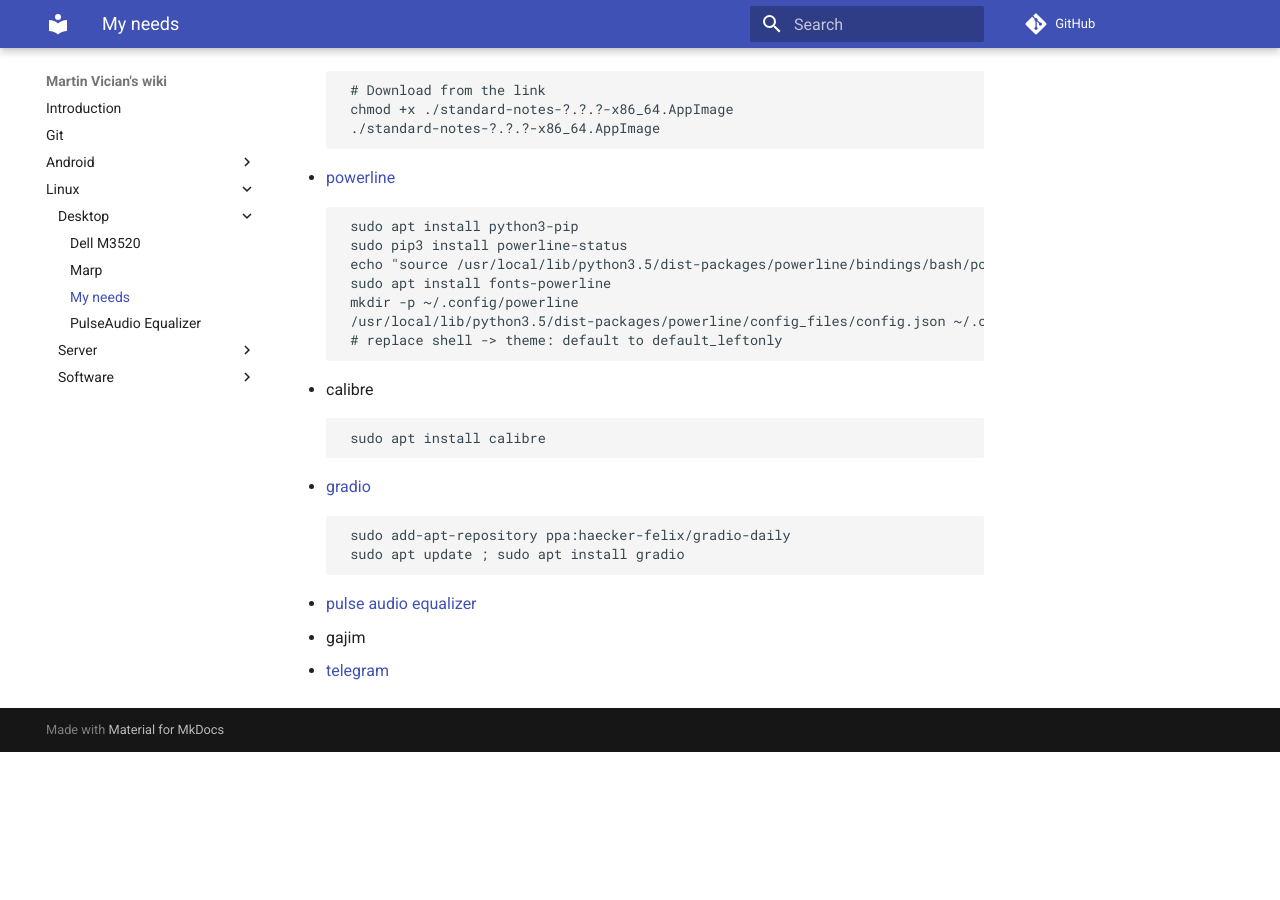
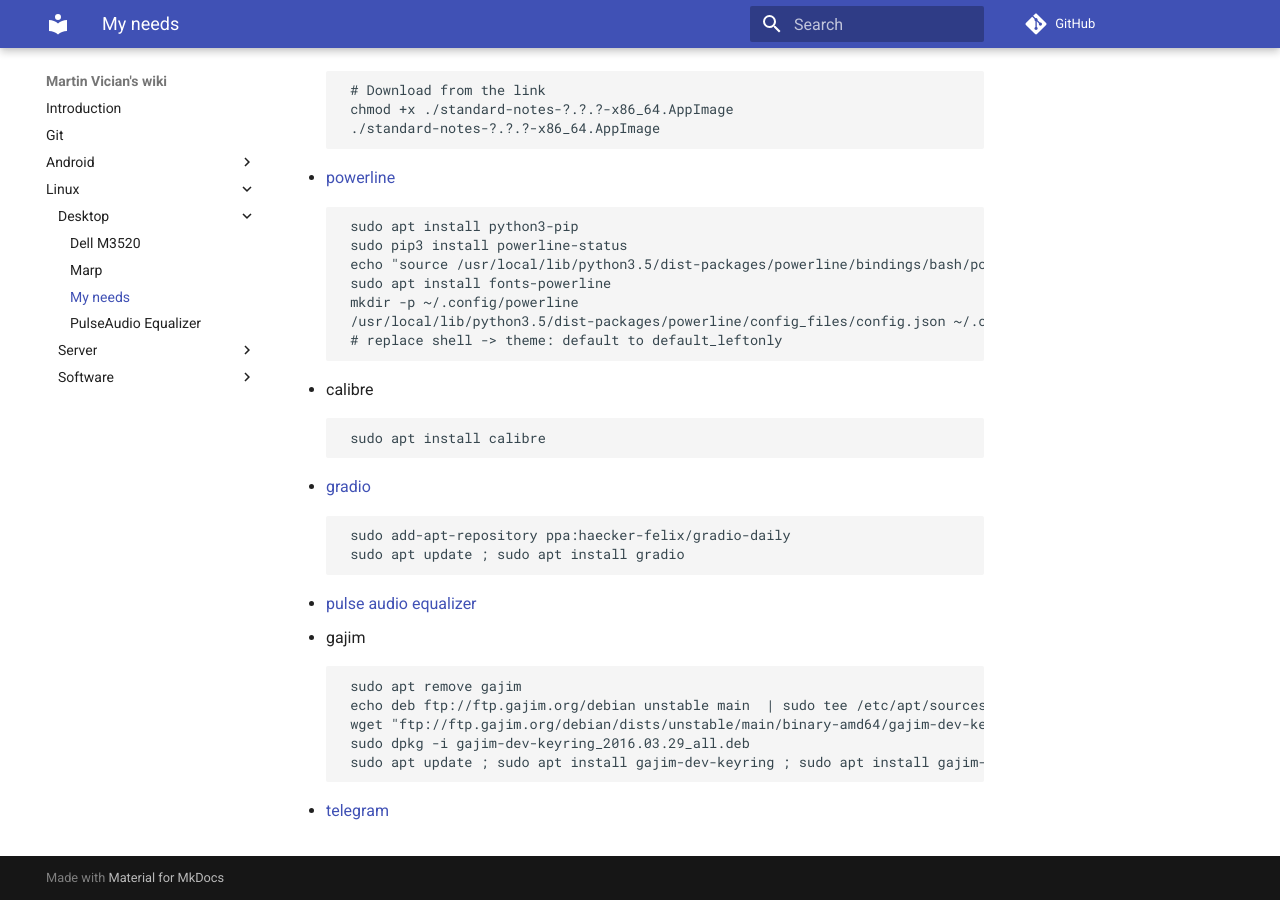
Before and after one commit to vician/wiki, an MkDocs documentation site: the page built from docs/Linux/Desktop/My needs.md, in a window 1280 px wide and 900 px high, scrolled down 625 px. Built offline with MkDocs 1.6.1 and Material for MkDocs 9.7.7, drawn with Linux system fonts in a browser that asks for light colours; comment, search, counter and statistics services are not loaded; before the commit the page ends 1377 px from its top, so only the background shows below that.

Commit message:
Update My needs.md

```diff
--- a/docs/Linux/Desktop/My needs.md
+++ b/docs/Linux/Desktop/My needs.md
@@ -45,4 +45,11 @@
 
 - [pulse audio equalizer](PulseAudio Equalizer/)
 - gajim
+
+         sudo apt remove gajim
+         echo deb ftp://ftp.gajim.org/debian unstable main  | sudo tee /etc/apt/sources.list.d/gajim.list
+         wget "ftp://ftp.gajim.org/debian/dists/unstable/main/binary-amd64/gajim-dev-keyring_2016.03.29_all.deb"
+         sudo dpkg -i gajim-dev-keyring_2016.03.29_all.deb
+         sudo apt update ; sudo apt install gajim-dev-keyring ; sudo apt install gajim-nightly
+
 - [telegram](https://telegram.org/dl/desktop/linux)
```
